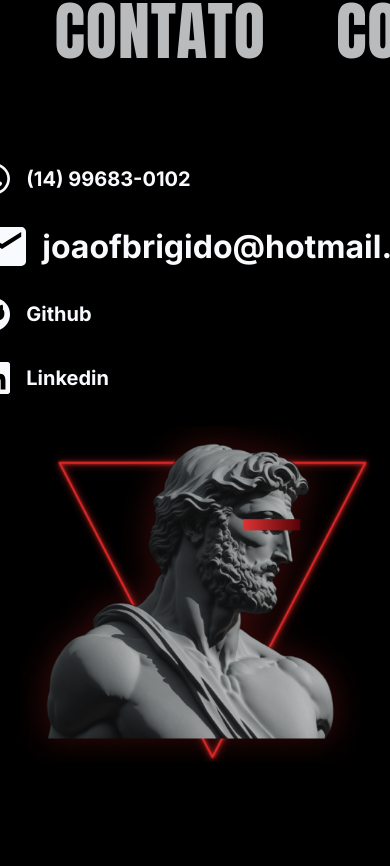
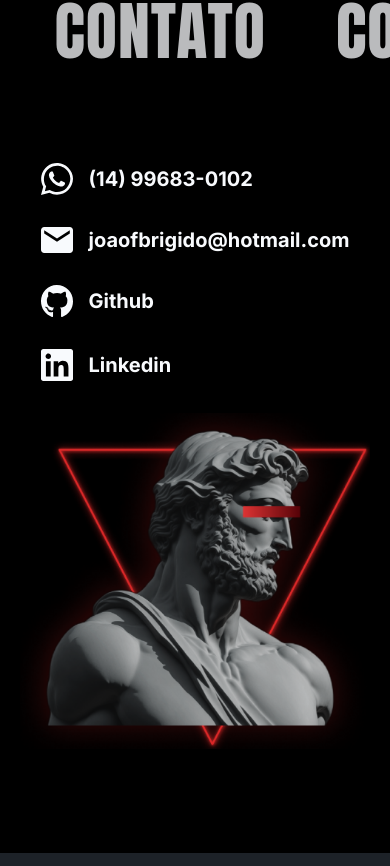
Before and after one commit to joaofbrigido/personal-portfolio, a Next.js app: page / in a window 390 px wide. Shown: the part 4236-5102 px from the top of the page. Built offline with nearby package versions, Linux system fonts and the light colour scheme.

Commit message:
ajuste responsividade em contact

```diff
--- a/src/Sections/SectionContact/styles.module.scss
+++ b/src/Sections/SectionContact/styles.module.scss
@@ -110,7 +110,8 @@
 
 @media (max-width: 575px) {
   .contact .wrapper {
-    .links li a {
+    .links li a,
+    .links li p {
       font-size: var(--s20);
 
       img {
```
